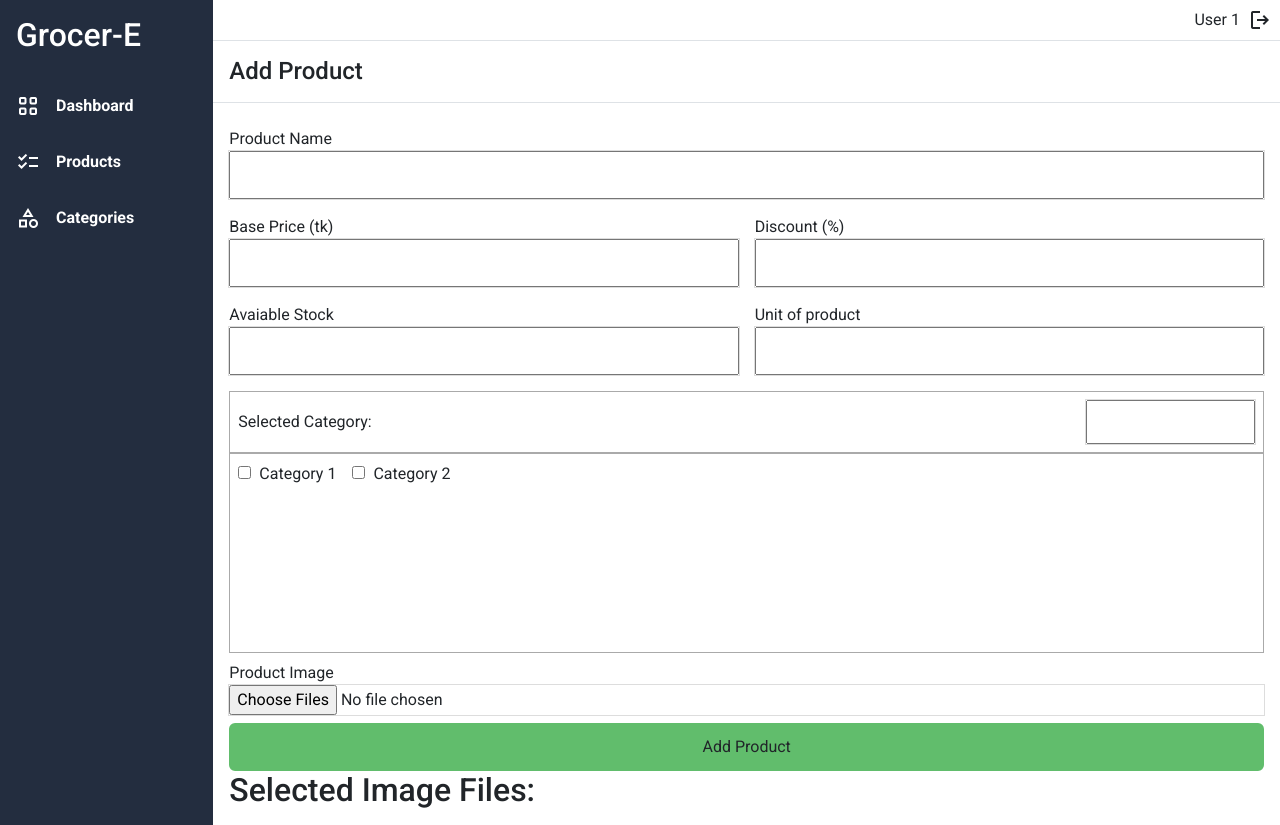
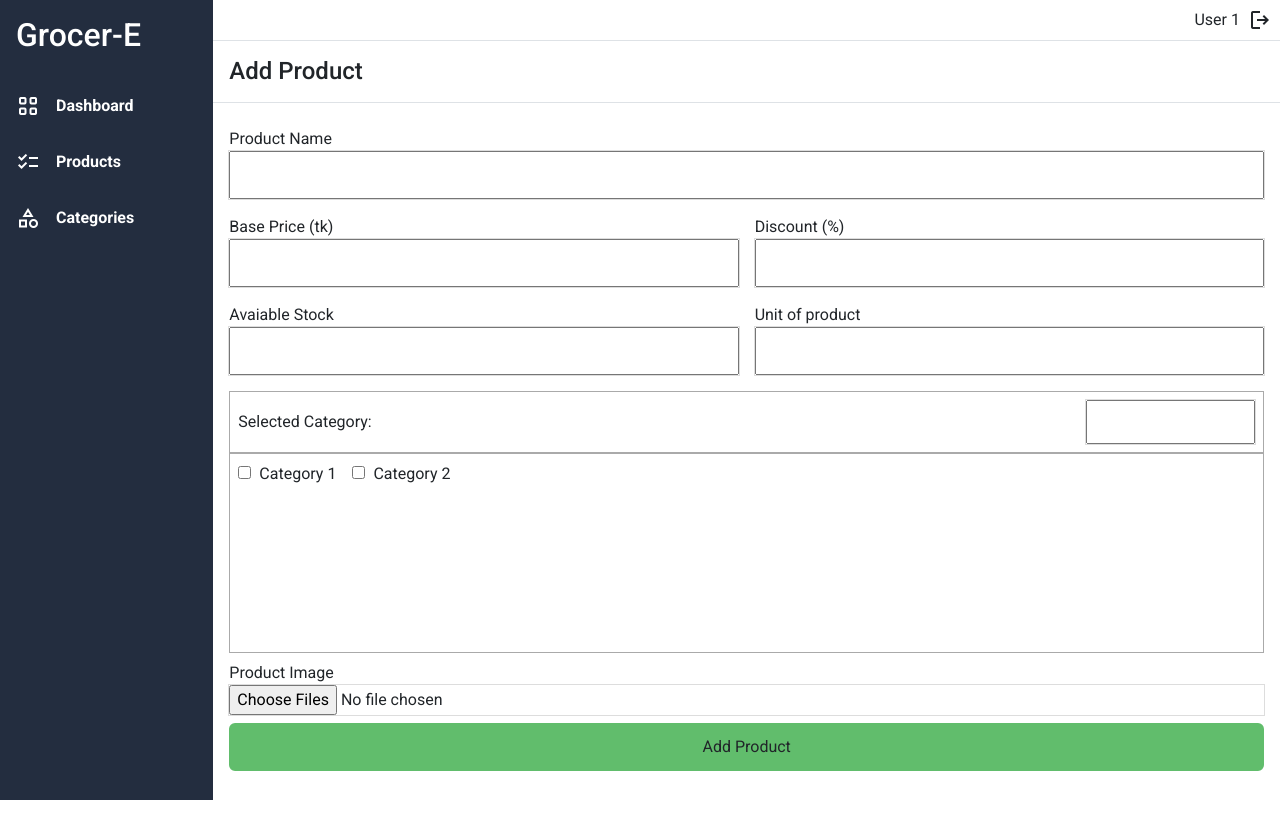
Before and after one commit to thdihan/Grocer-E, a React (Vite) app in the folder client/: page /admin/add-product in a window 1280 px wide. After the commit the page ends 800 px from the top, so only its background shows below. Built offline with nearby package versions, Linux system fonts and the light colour scheme.

Commit message:
Add product page sorted

```diff
--- a/client/src/Components/Seller/Pages/SellerAddProduct.jsx
+++ b/client/src/Components/Seller/Pages/SellerAddProduct.jsx
@@ -4,39 +4,14 @@ import TextInput from "../../Common/FormComponents/TextInput";
 
 export default function SellerAddProduct() {
     const [selectedFiles, setSelectedFiles] = useState([]);
-    const [modifiedCategoryList, setModifiedCategoryList] = useState([]);
     const [selectedCategory, setSelectedCategory] = useState([]);
 
-    useEffect(() => {
-        console.log("Run Use Effect");
-        setSelectedCategory(modifiedCategoryList);
-    }, [modifiedCategoryList]);
     const addCategorySelection = (e) => {
-        // console.log("Modified Category ");
-        // const getSelection = modifiedCategoryList;
-        // if (!getSelection.includes(e.target.value)) {
-        //     console.log("Adding Category: ", e.target.value);
-        //     getSelection.push(e.target.value);
-        // }
-
-        // console.log(getSelection);
-        // setModifiedCategoryList(() => getSelection);
         const category = e.target.value;
         setSelectedCategory((prevSelected) => [...prevSelected, category]);
     };
 
     const deleteCategorySelection = (e) => {
-        // console.log("Modified Category ", modifiedCategoryList);
-        // const getSelection = modifiedCategoryList;
-
-        // const index = getSelection.findIndex(
-        //     (element) => element === e.target.value
-        // );
-        // getSelection.splice(index, 1);
-
-        // console.log(getSelection);
-        // setModifiedCategoryList(() => getSelection);
-
         const category = e.target.value;
         setSelectedCategory((prevSelected) =>
             prevSelected.filter((item) => item !== category)
@@ -210,20 +185,6 @@ export default function SellerAddProduct() {
                         value="Add Product"
                     />
                 </form>
-
-                <div>
-                    <h2>Selected Image Files:</h2>
-                    {selectedFiles.map((file, index) => (
-                        <div key={index}>
-                            <p>{file.name}</p>
-                            <img
-                                src={URL.createObjectURL(file)}
-                                alt={file.name}
-                                style={{ maxWidth: "200px" }}
-                            />
-                        </div>
-                    ))}
-                </div>
             </div>
         </>
     );
```
